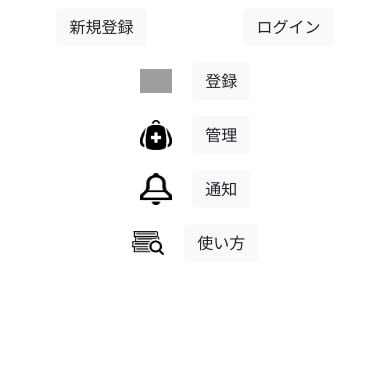
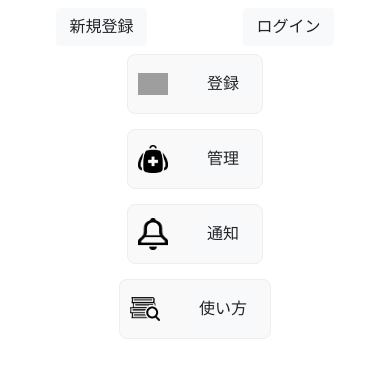
Before and after one commit to raptech-jp/RollingStockManager, a Flask app: page / in a window 390 px wide. Shown: the top 378 px of the page. Run offline with Flask 3, Linux system fonts and the light colour scheme; grey boxes are pictures that could not be loaded.

Commit message:
[編集] 並び方

```diff
--- a/static/style.css
+++ b/static/style.css
@@ -29,3 +29,38 @@
     width: 2.0rem;
     margin-right: 1rem;
 }
+
+body {
+    font-family: Arial, sans-serif;
+}
+
+.menu {
+    display: flex;
+    flex-direction: column;
+    align-items: center;
+    gap: 15px; /* アイテム間の間隔を調整 */
+}
+
+.menu-item {
+    display: flex;
+    align-items: center;
+    gap: 10px; /* アイコンとテキストの間隔を調整 */
+    padding: 10px;
+    border: 1px solid #eee;
+    border-radius: 8px;
+    background-color: #f9f9f9;
+    cursor: pointer;
+}
+
+.menu-item:hover {
+    background-color: #e0e0e0; /* ホバー時の背景色を変更 */
+}
+
+.menu-item img {
+    width: 30px; /* アイコンのサイズを調整 */
+    height: auto;
+}
+
+.menu-item span {
+    font-size: 16px;
+}
--- a/templates/index.html
+++ b/templates/index.html
@@ -19,20 +19,20 @@
                     <input type="button" onclick="location.href='/login'" class="btn btn-light" value="ログイン">
                 </div>
             </div>
-            <div class="row gy-5">
-                <div class="col-md-12 p-2">
+            <div class="menu">
+                <div class="menu-item">
                     <img src="/static/images/register.png" alt="">
                     <input type="button" onclick="location.href='/register'" class="btn btn-light" value="登録">
                 </div>
-                <div class="col-md-12 p-2">
+                <div class="menu-item">
                     <img src="/static/images/manage.png" alt="">
                     <input type="button" onclick="location.href='/manage'" class="btn btn-light" value="管理">
                 </div>
-                <div class="col-md-12 p-2">
+                <div class="menu-item">
                     <img src="/static/images/notice.png" alt="">
                     <input type="button" onclick="location.href='/notice'" class="btn btn-light" value="通知">
                 </div>
-                <div class="col-md-12 p-2">
+                <div class="menu-item">
                     <img src="/static/images/manual.png" alt="">
                     <input type="button" onclick="location.href='/manual'" class="btn btn-light" value="使い方">
                 </div>
```
